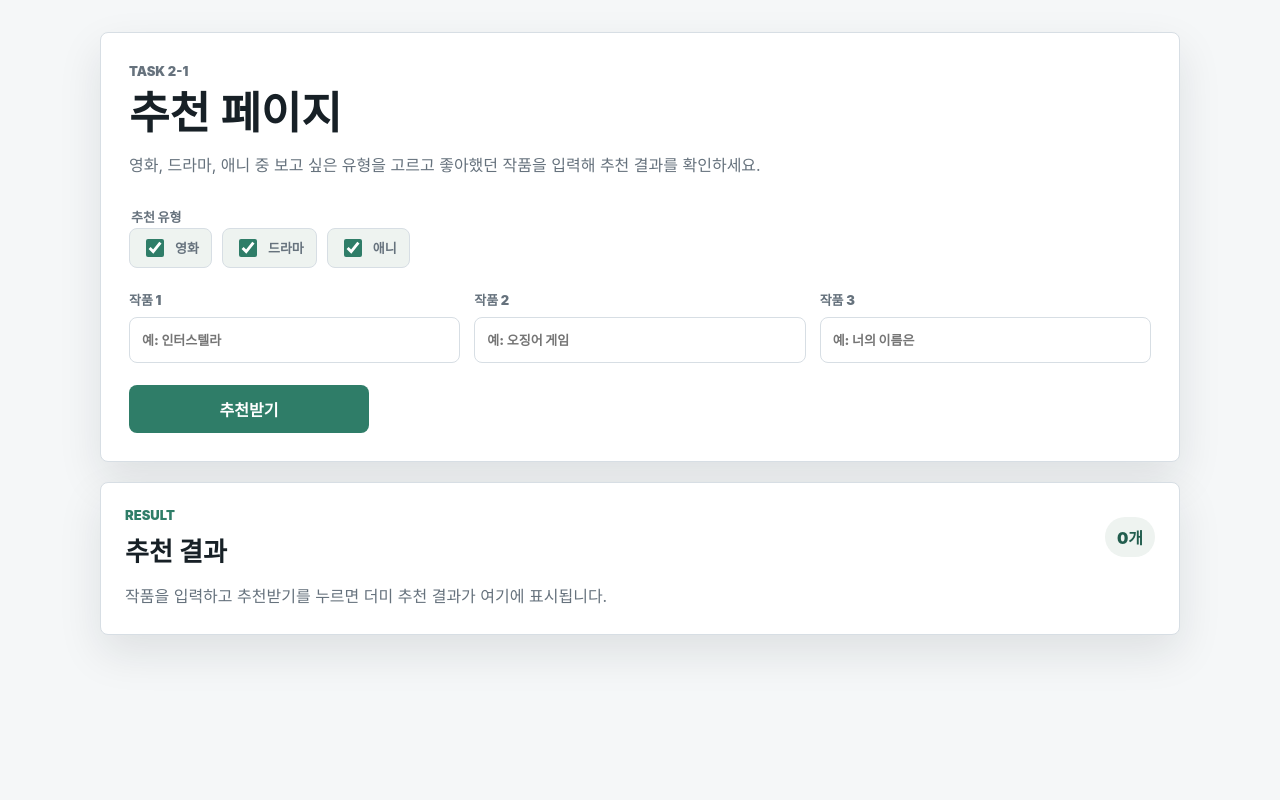
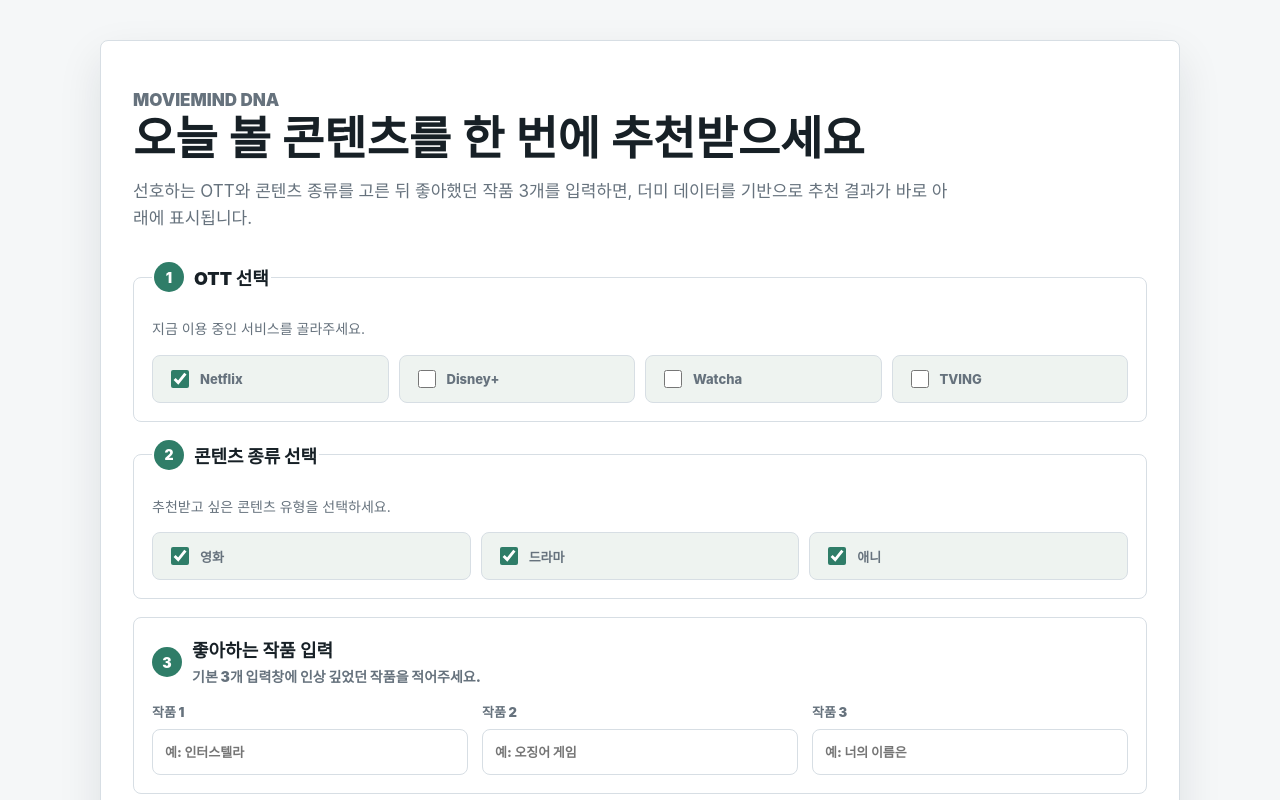
Before and after one commit to cnd1026/myott, a Next.js app: page / in a window 1280 px wide. Shown: the top 800 px of the page. Built offline with nearby package versions, Linux system fonts and the light colour scheme.

Commit message:
feat(ui): improve recommendation user flow

```diff
--- a/app/globals.css
+++ b/app/globals.css
@@ -39,7 +39,7 @@ button {
 .recommendation-page {
   width: min(1120px, 100%);
   margin: 0 auto;
-  padding: 32px 20px;
+  padding: 40px 20px;
 }
 
 .recommendation-panel,
@@ -51,16 +51,16 @@ button {
 }
 
 .recommendation-panel {
-  padding: 28px;
+  padding: 32px;
 }
 
 .results-panel {
-  margin-top: 20px;
+  margin-top: 18px;
   padding: 24px;
 }
 
 .page-heading {
-  max-width: 760px;
+  max-width: 820px;
 }
 
 .eyebrow {
@@ -80,48 +80,97 @@ p {
 
 h1 {
   margin: 0;
-  font-size: 44px;
+  font-size: 46px;
   line-height: 1.08;
 }
 
 .page-heading p,
+.section-copy,
 .empty-state,
 .result-card p {
   color: var(--muted);
   line-height: 1.6;
 }
 
+.page-heading p {
+  margin: 14px 0 0;
+  font-size: 17px;
+}
+
 .recommendation-form {
   display: grid;
-  gap: 22px;
-  margin-top: 28px;
+  gap: 18px;
+  margin-top: 30px;
 }
 
-.type-filter {
-  display: flex;
-  flex-wrap: wrap;
-  gap: 10px;
+.option-section,
+.input-section {
   margin: 0;
-  border: 0;
-  padding: 0;
+  border: 1px solid var(--line);
+  border-radius: 8px;
+  padding: 18px;
+  background: #fff;
 }
 
-.type-filter legend {
-  width: 100%;
-  margin-bottom: 2px;
-  color: var(--muted);
-  font-size: 13px;
+.option-section legend,
+.section-title {
+  display: flex;
+  align-items: center;
+  gap: 10px;
+  color: var(--text);
+  font-size: 18px;
   font-weight: 900;
+}
+
+.option-section legend span,
+.section-title > span {
+  display: grid;
+  place-items: center;
+  width: 30px;
+  height: 30px;
+  border-radius: 999px;
+  background: var(--accent);
+  color: #fff;
+  font-size: 14px;
+  font-weight: 900;
+}
+
+.section-title {
+  margin-bottom: 14px;
+}
+
+.section-title h2 {
+  margin: 0;
+  font-size: 18px;
+}
+
+.section-copy {
+  margin: 8px 0 14px;
+  font-size: 14px;
+}
+
+.section-title .section-copy {
+  margin: 4px 0 0;
+}
+
+.option-grid {
+  display: grid;
+  grid-template-columns: repeat(4, minmax(0, 1fr));
+  gap: 10px;
+}
+
+.option-grid.compact {
+  grid-template-columns: repeat(3, minmax(0, 1fr));
 }
 
 .check-option {
   display: inline-flex;
   align-items: center;
   gap: 8px;
-  min-height: 40px;
+  min-height: 48px;
   border: 1px solid var(--line);
   border-radius: 8px;
-  padding: 0 12px;
+  padding: 0 14px;
   background: var(--surface-soft);
   font-weight: 800;
 }
@@ -163,17 +212,23 @@ input[type="text"]:focus {
 }
 
 .primary-button {
-  width: min(240px, 100%);
-  min-height: 48px;
+  width: min(280px, 100%);
+  min-height: 54px;
   border: 0;
   border-radius: 8px;
   background: var(--accent);
   color: #fff;
+  font-size: 17px;
   font-weight: 900;
 }
 
 .primary-button:hover {
   background: var(--accent-strong);
+}
+
+.form-actions {
+  display: flex;
+  justify-content: flex-start;
 }
 
 .section-heading {
@@ -244,12 +299,42 @@ input[type="text"]:focus {
 }
 
 @media (max-width: 820px) {
+  .recommendation-page {
+    padding: 20px 12px;
+  }
+
+  .recommendation-panel,
+  .results-panel {
+    padding: 18px;
+  }
+
+  .option-grid,
+  .option-grid.compact,
   .input-group,
   .result-grid {
     grid-template-columns: 1fr;
   }
 
+  .check-option,
+  input[type="text"],
+  .primary-button {
+    min-height: 52px;
+  }
+
+  .primary-button {
+    width: 100%;
+  }
+
+  .section-heading {
+    align-items: flex-start;
+    flex-direction: column;
+  }
+
   h1 {
     font-size: 34px;
   }
+
+  .page-heading p {
+    font-size: 15px;
+  }
 }
--- a/app/page.jsx
+++ b/app/page.jsx
@@ -4,14 +4,45 @@ const pageMarkup = String.raw`
 <main class="recommendation-page">
   <section class="recommendation-panel" aria-labelledby="pageTitle">
     <div class="page-heading">
-      <p class="eyebrow">Task 2-1</p>
-      <h1 id="pageTitle">추천 페이지</h1>
-      <p>영화, 드라마, 애니 중 보고 싶은 유형을 고르고 좋아했던 작품을 입력해 추천 결과를 확인하세요.</p>
+      <p class="eyebrow">MovieMind DNA</p>
+      <h1 id="pageTitle">오늘 볼 콘텐츠를 한 번에 추천받으세요</h1>
+      <p>선호하는 OTT와 콘텐츠 종류를 고른 뒤 좋아했던 작품 3개를 입력하면, 더미 데이터를 기반으로 추천 결과가 바로 아래에 표시됩니다.</p>
     </div>
 
     <form class="recommendation-form" id="recommendationForm">
-      <fieldset class="type-filter">
-        <legend>추천 유형</legend>
+      <fieldset class="option-section">
+        <legend>
+          <span>1</span>
+          OTT 선택
+        </legend>
+        <p class="section-copy">지금 이용 중인 서비스를 골라주세요.</p>
+        <div class="option-grid">
+          <label class="check-option">
+            <input type="checkbox" name="ott" value="netflix" checked />
+            <span>Netflix</span>
+          </label>
+          <label class="check-option">
+            <input type="checkbox" name="ott" value="disney" />
+            <span>Disney+</span>
+          </label>
+          <label class="check-option">
+            <input type="checkbox" name="ott" value="watcha" />
+            <span>Watcha</span>
+          </label>
+          <label class="check-option">
+            <input type="checkbox" name="ott" value="tving" />
+            <span>TVING</span>
+          </label>
+        </div>
+      </fieldset>
+
+      <fieldset class="option-section">
+        <legend>
+          <span>2</span>
+          콘텐츠 종류 선택
+        </legend>
+        <p class="section-copy">추천받고 싶은 콘텐츠 유형을 선택하세요.</p>
+        <div class="option-grid compact">
         <label class="check-option">
           <input type="checkbox" name="contentType" value="movie" checked />
           <span>영화</span>
@@ -24,9 +55,18 @@ const pageMarkup = String.raw`
           <input type="checkbox" name="contentType" value="animation" checked />
           <span>애니</span>
         </label>
+        </div>
       </fieldset>
 
-      <div class="input-group" aria-label="좋아했던 작품 입력">
+      <section class="input-section" aria-labelledby="inputSectionTitle">
+        <div class="section-title">
+          <span>3</span>
+          <div>
+            <h2 id="inputSectionTitle">좋아하는 작품 입력</h2>
+            <p class="section-copy">기본 3개 입력창에 인상 깊었던 작품을 적어주세요.</p>
+          </div>
+        </div>
+        <div class="input-group" aria-label="좋아했던 작품 입력">
         <label>
           작품 1
           <input id="titleInput1" type="text" name="title" placeholder="예: 인터스텔라" autocomplete="off" />
@@ -39,9 +79,12 @@ const pageMarkup = String.raw`
           작품 3
           <input id="titleInput3" type="text" name="title" placeholder="예: 너의 이름은" autocomplete="off" />
         </label>
+        </div>
+      </section>
+
+      <div class="form-actions">
+        <button class="primary-button" type="submit">추천받기</button>
       </div>
-
-      <button class="primary-button" type="submit">추천받기</button>
     </form>
   </section>
 
```
